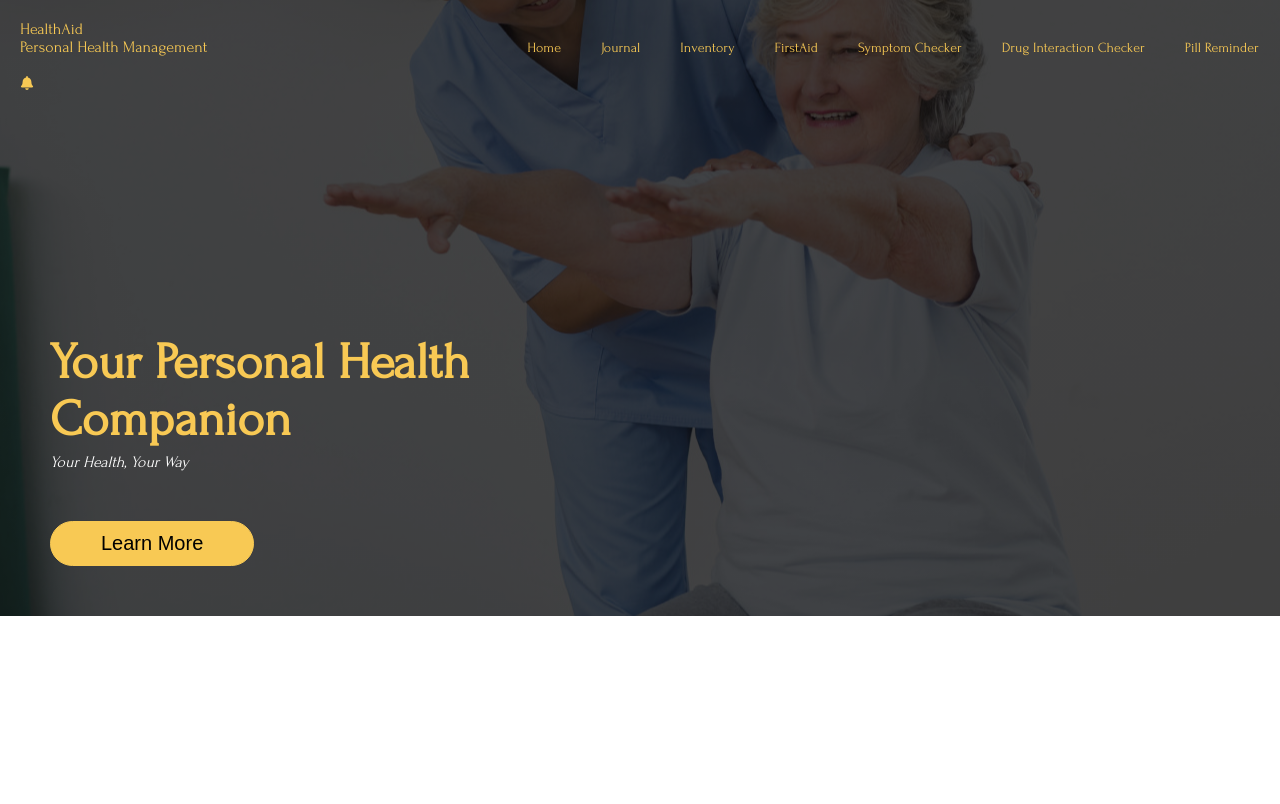
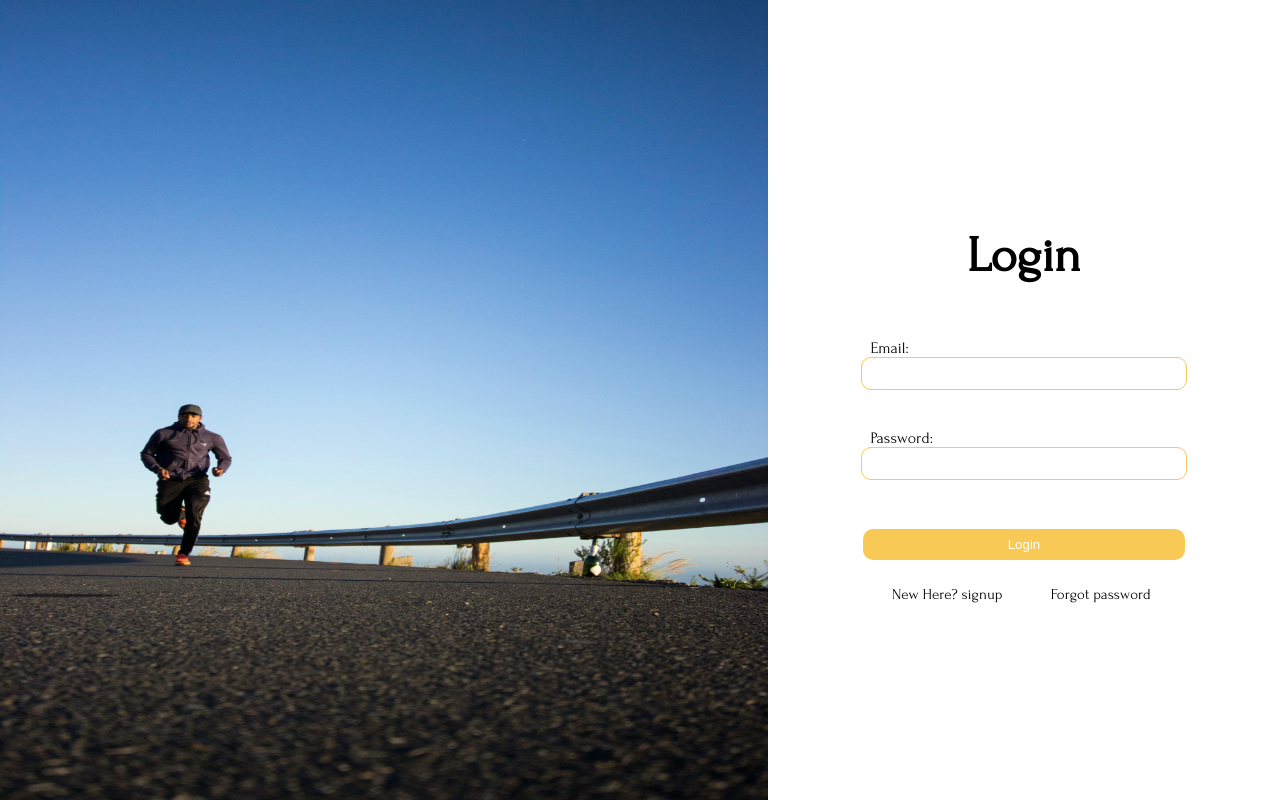
Before and after one commit to merytpeters/HealthAid, a React (Vite) app in the folder Frontend/: page / in a window 1280 px wide. Built offline with nearby package versions, Linux system fonts and the light colour scheme.

Commit message:
Login feat

```diff
--- a/Frontend/src/App.jsx
+++ b/Frontend/src/App.jsx
@@ -1,12 +1,14 @@
 
 import Hero from './Components/Hero'
+import { Login } from './Pages/Login'
 import './App.css'
 
 function App() {
 
   return (
     <>
-      <Hero />
+      {/* <Hero /> */}
+      <Login />
     </>
   )
 }
--- a/Frontend/src/Components/Button.jsx
+++ b/Frontend/src/Components/Button.jsx
@@ -1,8 +1,24 @@
-const Button = ({text = 'Learn More', fill = false}) => {
-    return(
-        <>
-            {fill ? <button className="button" type="button" style={{backgroundColor: '#f8c954'}}>{text}</button> : <button className="button" type="button" style={{backgroundColor: 'transparent'}}>{text}</button> }
-        </>
-    )
+const Button = ({ text = "Learn More", fill = false }) => {
+  return (
+    <>
+      {fill ? (
+        <button
+          className="button"
+          type="button"
+          style={{ backgroundColor: "#f8c954", color: "white" }}
+        >
+          {text}
+        </button>
+      ) : (
+        <button
+          className="button"
+          type="button"
+          style={{ backgroundColor: "transparent", color: "black" }}
+        >
+          {text}
+        </button>
+      )}
+    </>
+  );
 };
 export default Button;
--- /dev/null
+++ b/Frontend/src/Pages/Login.jsx
@@ -0,0 +1,64 @@
+import { useState } from "react";
+
+import "../Styles/login.css";
+import pic from "../assets/exercise.jpg";
+
+export const Login = () => {
+  const [data, setData] = useState({ email: "", password: "" });
+
+  const handleChange = (e) => {
+    const { name, value } = e.target;
+    setData((prevFormData) => ({ ...prevFormData, [name]: value }));
+  };
+  const submitHandler = (e) => {
+    e.preventDefault();
+    console.log(data);
+  };
+  return (
+    <div className="main">
+      <div className="image">
+        <img src={pic} alt="woman exercising" />
+      </div>
+      <div className="form-div">
+        <form className="form" onSubmit={submitHandler}>
+          <h2>Login</h2>
+          <div>
+            <label htmlFor="email">Email:</label>
+            <input
+              type="email"
+              id="email"
+              name="email"
+              value={data.email}
+              onChange={handleChange}
+            />
+          </div>
+          <div>
+            <label htmlFor="password">Password:</label>
+            <input
+              type="password"
+              id="password"
+              name="password"
+              value={data.password}
+              onChange={handleChange}
+            />
+          </div>
+          <div className="btn">
+            <button type="submit">Login</button>
+          </div>
+          <span className="other">
+            {/* <div className="sign-up"></div>
+            <div className="forgot"></div> */}
+            <div className="sign-up">
+              <p>
+                New Here? <a className="links">signup</a>
+              </p>
+            </div>
+            <div className="forgot">
+                <p className="links">Forgot password</p>
+            </div>
+          </span>
+        </form>
+      </div>
+    </div>
+  );
+};
--- /dev/null
+++ b/Frontend/src/Styles/login.css
@@ -0,0 +1,94 @@
+.main {
+  width: 100%;
+  height: 100vh;
+  box-sizing: border-box;
+  padding: 0%;
+  margin: 0%;
+  display: flex;
+}
+.image,
+.form {
+  height: 100%;
+}
+.image {
+  width: 60%;
+  background-color: #f8c954;
+}
+.image img {
+  width: 100%;
+  height: 100%;
+}
+.form-div {
+  width: 40%;
+}
+.form-div form {
+  height: 100%;
+  display: flex;
+  flex-direction: column;
+  justify-content: center;
+  align-items: center;
+}
+.form h2 {
+  font-weight: 600;
+  font-size: 50px;
+}
+.form div {
+  height: 10%;
+  margin-bottom: 10px;
+  width: 100%;
+  display: flex;
+  flex-direction: column;
+  justify-content: center;
+  align-items: center;
+}
+.form div label {
+  width: 60%;
+  /* padding: 0px; */
+}
+.form div input {
+  width: 60%;
+  padding: 8px;
+  border: 1px solid #f8c954;
+  /* margin: 5px; */
+  border-radius: 10px;
+}
+.form div input :focus {
+}
+.btn {
+  height: 10%;
+  margin-bottom: 0px !important;
+}
+.form div button {
+  width: 63%;
+  background-color: #f8c954;
+  color: white;
+  padding: 8px;
+  margin-bottom: 0px;
+  border: 0px;
+  border-radius: 10px;
+  cursor: pointer;
+}
+.other {
+  width: 60%;
+  height: 30px;
+  display: flex;
+  justify-content: center;
+  align-items: center;
+}
+.other div p {
+  font-size: 15px;
+}
+.links {
+  cursor: pointer;
+}
+
+/* .sign-up {
+  background-color: pink;
+  width: 50%;
+  height: 20px;
+}
+.forgot {
+  background-color: blue;
+  width: 50%;
+  height: 20px;
+} */
--- a/Frontend/src/index.css
+++ b/Frontend/src/index.css
@@ -1,28 +1,30 @@
 @font-face {
-  font-family: 'Forum';
-  src: url('./assets/fonts/Forum-Regular.ttf') format('truetype');
+  font-family: "Forum";
+  src: url("./assets/fonts/Forum-Regular.ttf") format("truetype");
   font-weight: normal;
   font-style: normal;
 }
+body {
+  margin: 0px;
+  padding: 0px;
+}
 
 :root {
-  border: 5px solid black;
-  font-family: 'Forum', sans-serif;
-
+  /* border: 5px solid black; */
+  font-family: "Forum", sans-serif;
 }
 
 .nav {
   color: #f8c954;
   margin: 20px;
   font-size: 14px;
-
-
 }
 .hero {
   /* Image */
-  background-image: linear-gradient(rgba(0, 0, 0, 0.7), rgba(0, 0, 0, 0.7)),url(./assets/R.jpeg);
+  background-image: linear-gradient(rgba(0, 0, 0, 0.7), rgba(0, 0, 0, 0.7)),
+    url(./assets/R.jpeg);
   /* Position and center the image to scale nicely on all screens */
-  background-position: center ;
+  background-position: center;
   background-repeat: no-repeat;
   background-size: cover cover;
   position: absolute;
@@ -31,10 +33,9 @@
   width: 100%;
   /* border: 2px solid black; */
 }
-.hero-text{
+.hero-text {
   margin-left: 50px;
   margin-top: 15rem;
-
 }
 .hero-text > h1 {
   font-size: 51px;
```
Also changed, not shown: Frontend/src/Components/Input.jsx (added, +11 -0 lines), Frontend/src/assets/exercise.jpg (added).
